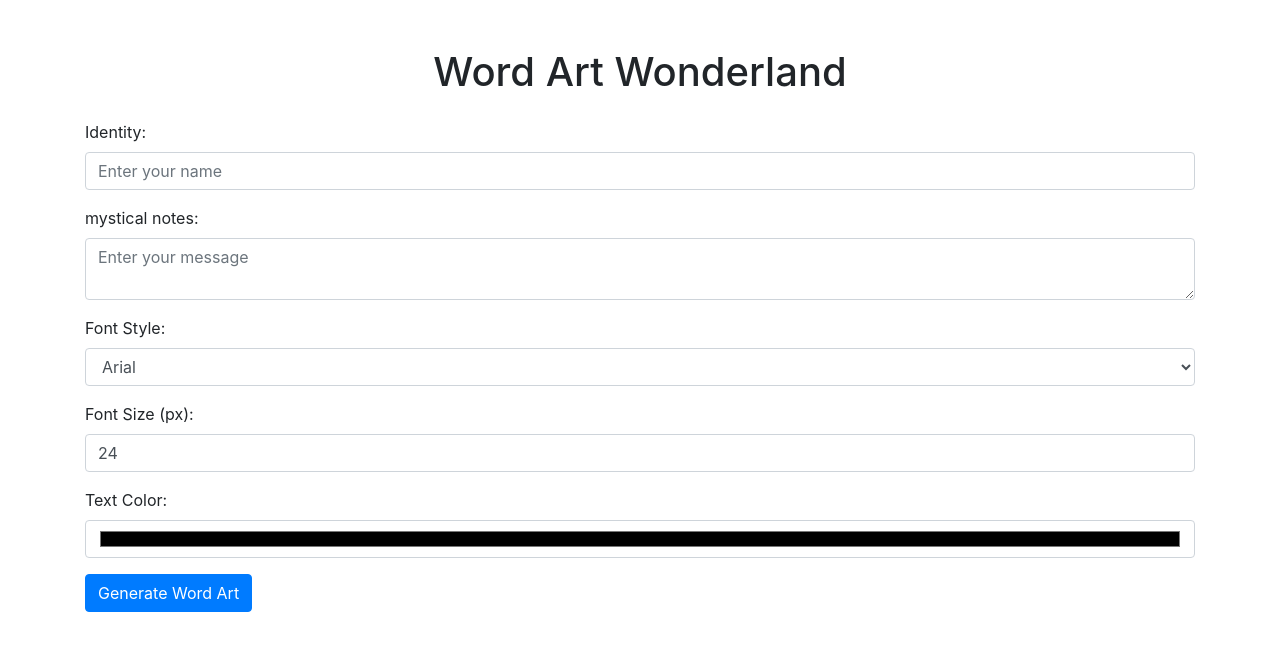
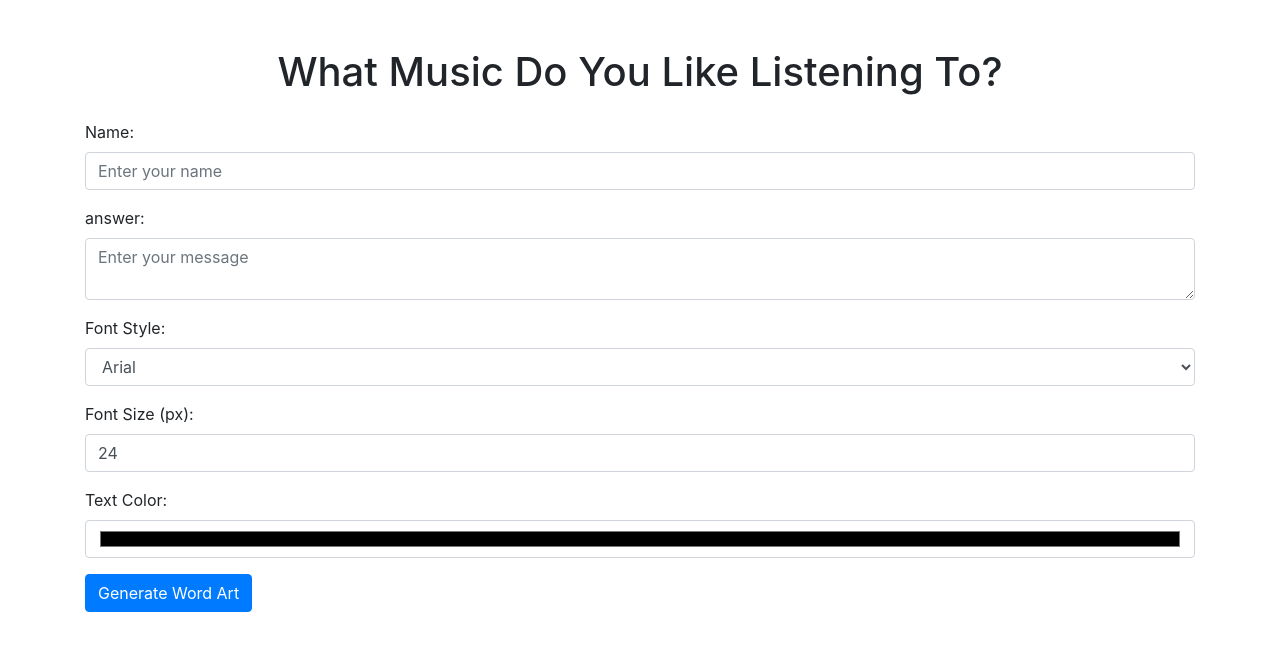
Before and after one commit to Emma-B211/Cart_211, a plain HTML site: page word art generator.html in a window 1280 px wide. Drawn offline with nearby package versions, Linux system fonts and the light colour scheme; no server answers.

Commit message:
finish which music do you like

```diff
--- a/word art generator.html
+++ b/word art generator.html
@@ -22,14 +22,14 @@
 </head>
 <body>
   <div class="container">
-    <h1 class="text-center mt-5">Word Art Wonderland</h1>
+    <h1 class="text-center mt-5">What Music Do You Like Listening To?</h1>
     <form id="wordArtForm" class="mt-4">
       <div class="form-group">
-        <label for="name">Identity:</label>
+        <label for="name">Name:</label>
         <input type="text" id="name" class="form-control" placeholder="Enter your name">
       </div>
       <div class="form-group">
-        <label for="message">mystical notes:</label>
+        <label for="message">answer:</label>
         <textarea id="message" class="form-control" placeholder="Enter your message"></textarea>
       </div>
       <div class="form-group">
```
